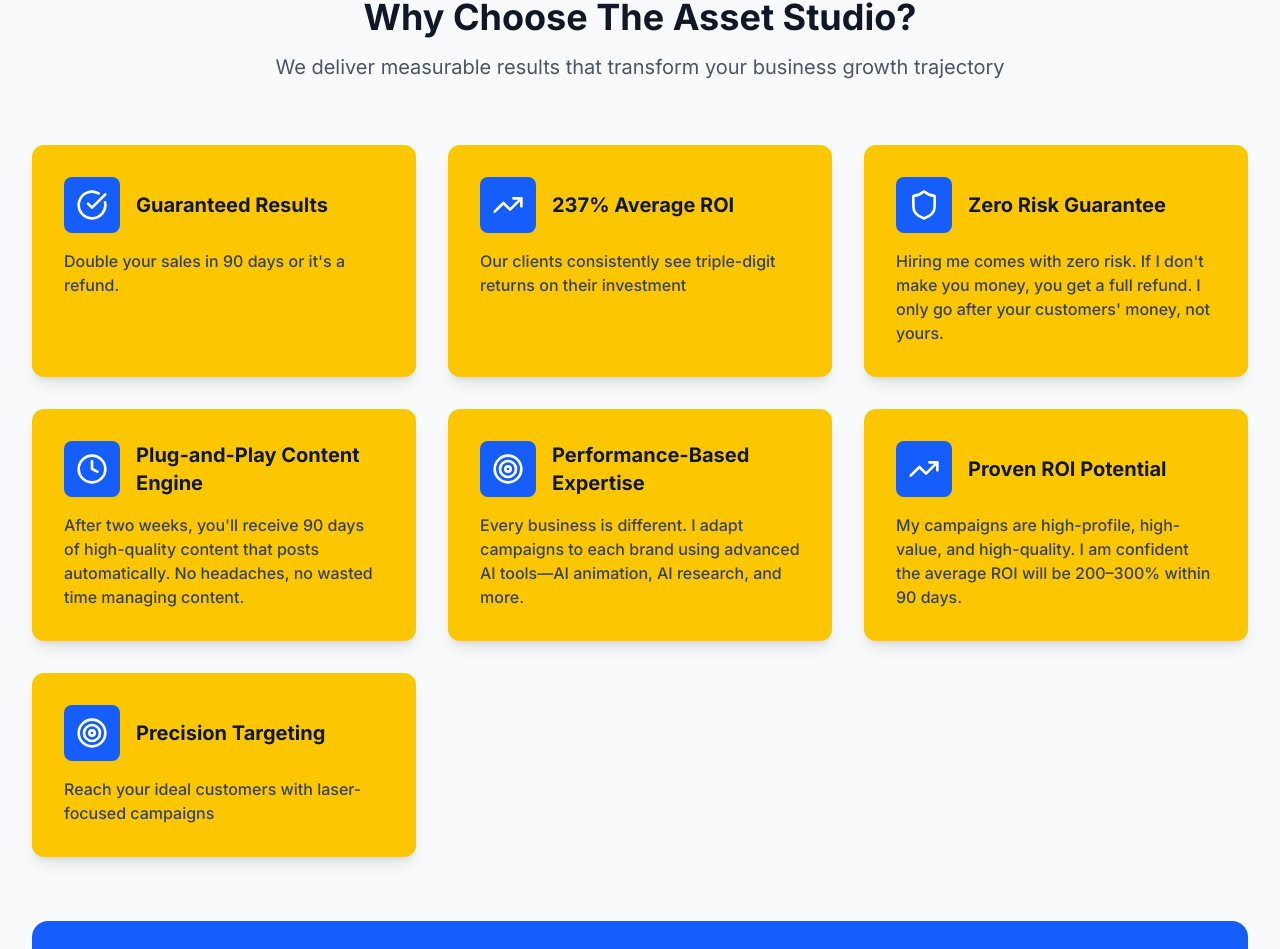
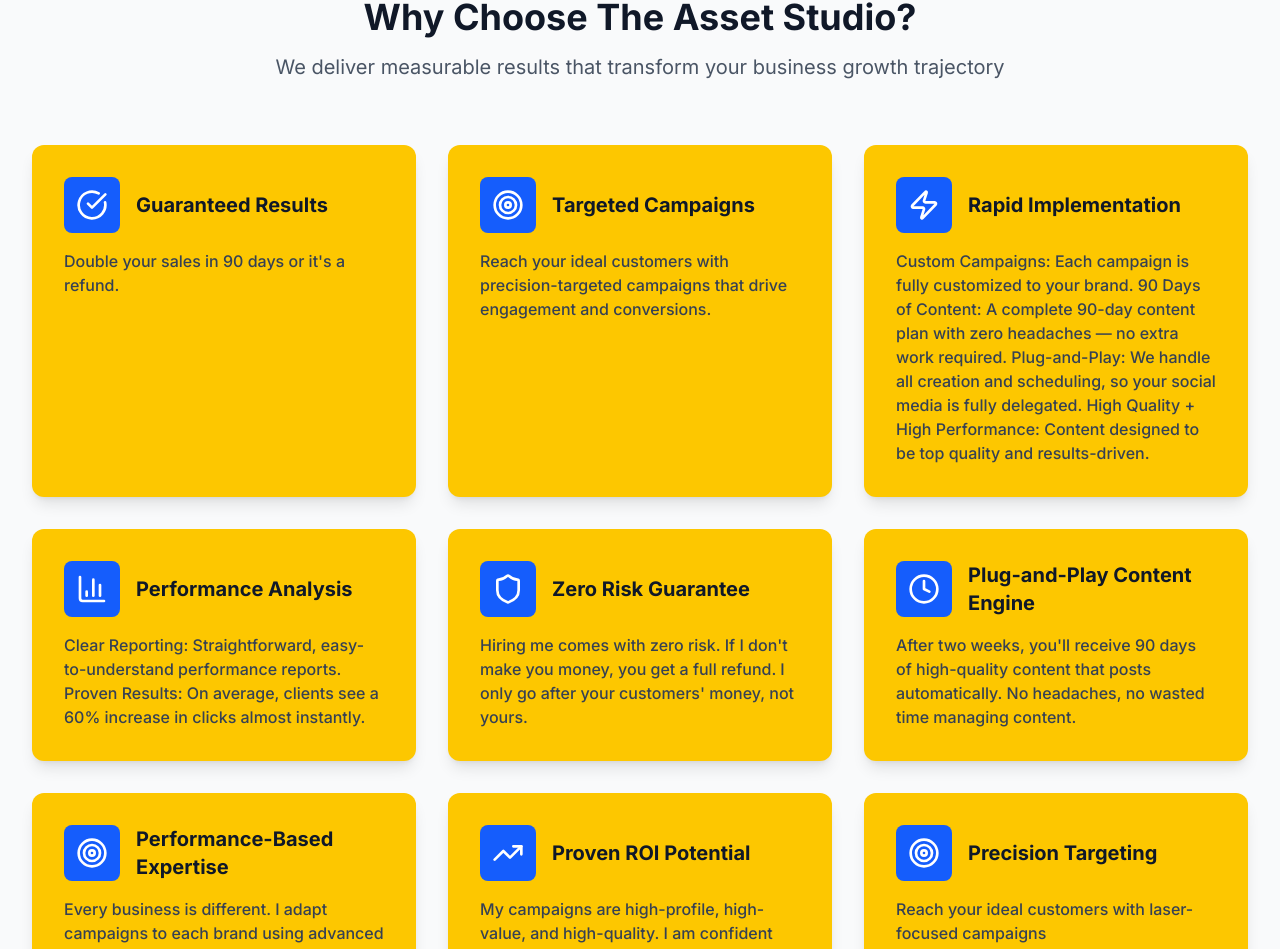
Before and after one commit to Pu11en/theasset.io, a Next.js app: page / in a window 1280 px wide. Shown: the part 1848-2797 px from the top of the page. Built offline with nearby package versions, Linux system fonts and the light colour scheme.

Commit message:
Update Benefits section: Replace ROI card with new feature cards

```diff
--- a/src/components/sections/Benefits.tsx
+++ b/src/components/sections/Benefits.tsx
@@ -1,7 +1,7 @@
 'use client';
 
 import React from 'react';
-import { CheckCircle, TrendingUp, Clock, Shield, Users, Target } from 'lucide-react';
+import { CheckCircle, TrendingUp, Clock, Shield, Users, Target, Zap, BarChart3 } from 'lucide-react';
 import { motion } from 'framer-motion';
 
 const Benefits: React.FC = () => {
@@ -12,9 +12,19 @@
       description: "Double your sales in 90 days or it's a refund."
     },
     {
-      icon: <TrendingUp className="h-8 w-8 text-white" />,
-      title: "237% Average ROI",
-      description: "Our clients consistently see triple-digit returns on their investment"
+      icon: <Target className="h-8 w-8 text-white" />,
+      title: "Targeted Campaigns",
+      description: "Reach your ideal customers with precision-targeted campaigns that drive engagement and conversions."
+    },
+    {
+      icon: <Zap className="h-8 w-8 text-white" />,
+      title: "Rapid Implementation",
+      description: "Custom Campaigns: Each campaign is fully customized to your brand. 90 Days of Content: A complete 90-day content plan with zero headaches — no extra work required. Plug-and-Play: We handle all creation and scheduling, so your social media is fully delegated. High Quality + High Performance: Content designed to be top quality and results-driven."
+    },
+    {
+      icon: <BarChart3 className="h-8 w-8 text-white" />,
+      title: "Performance Analysis",
+      description: "Clear Reporting: Straightforward, easy-to-understand performance reports. Proven Results: On average, clients see a 60% increase in clicks almost instantly."
     },
     {
       icon: <Shield className="h-8 w-8 text-white" />,
```
